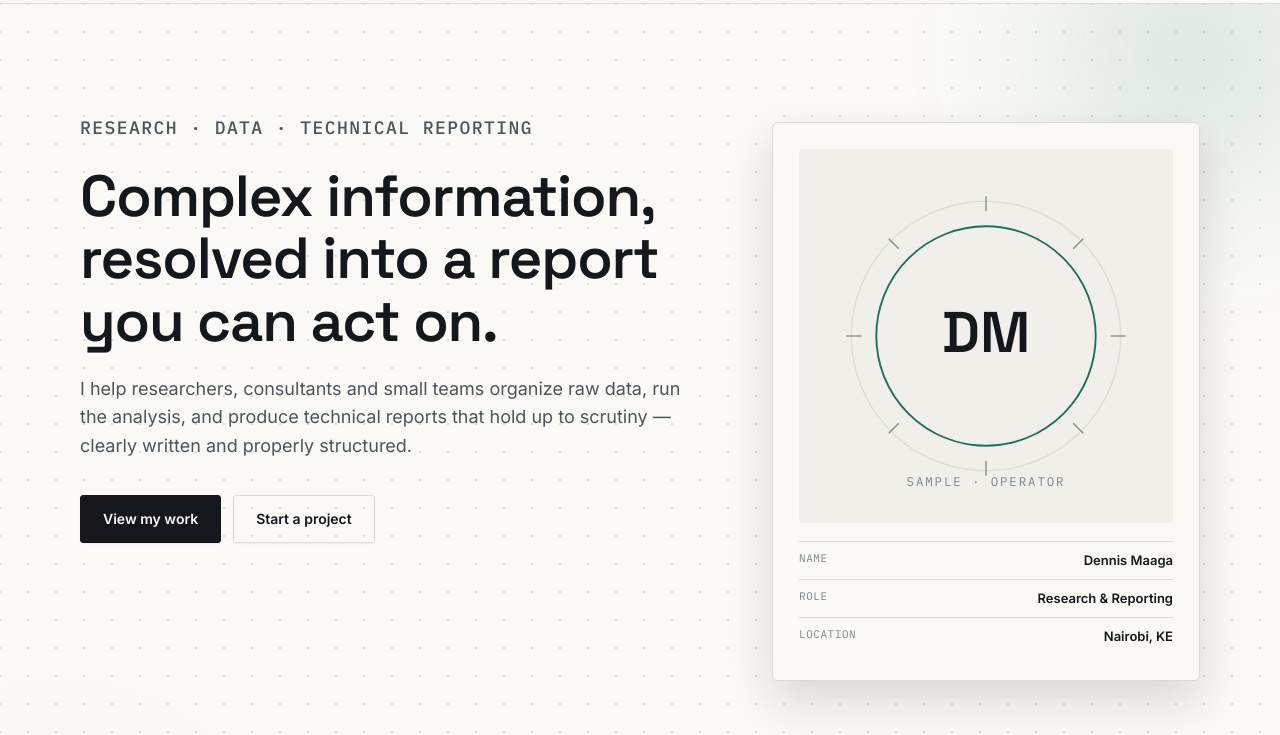
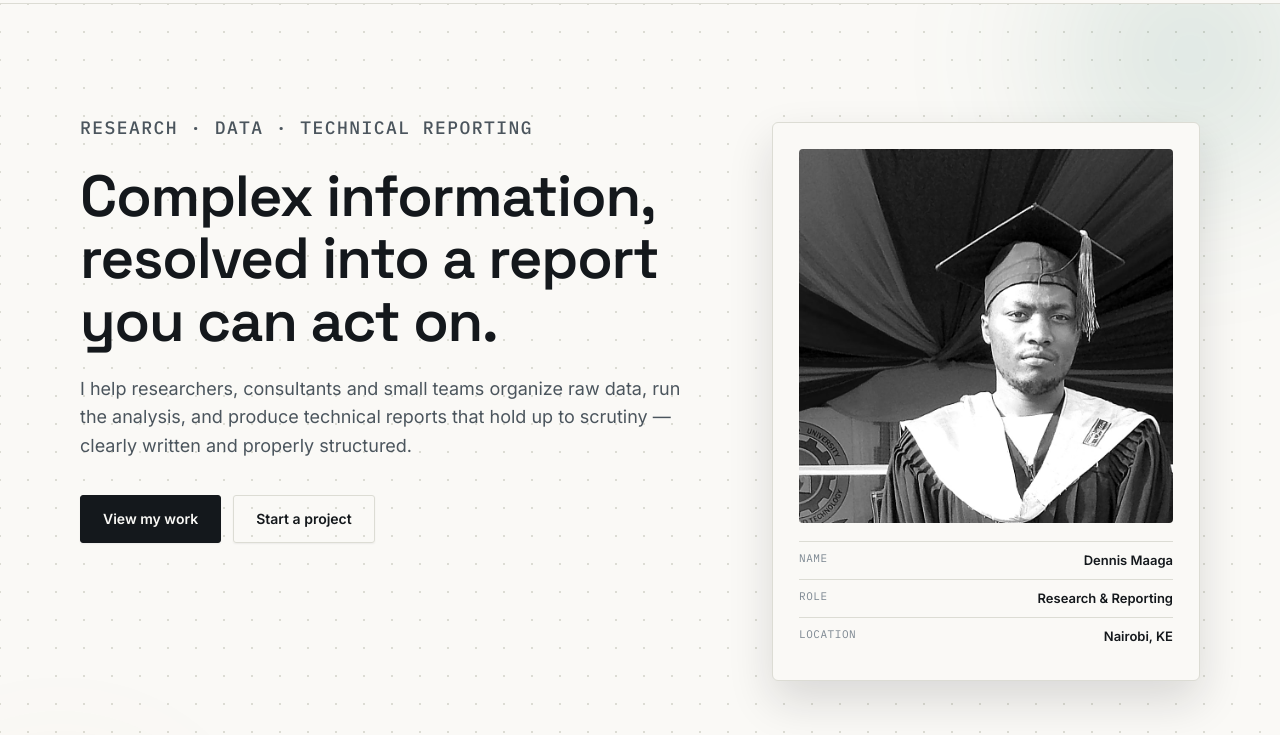
Before and after one commit to maayadennis/dennismaaya, a plain HTML site: page index.html in a window 1280 px wide. Shown: the part 65-800 px from the top of the page. Drawn offline with Linux system fonts and the light colour scheme.

Commit message:
Add files via upload

```diff
--- a/index.html
+++ b/index.html
@@ -67,26 +67,7 @@
 
                 <div class="profile-card">
                     <div class="profile-photo">
-                        <!-- Placeholder graphic — swap this <svg> block for
-                             <img src="your-photo.jpg" alt="Dennis Maaga"> once a real photo is ready -->
-                        <svg viewBox="0 0 300 300" role="img" aria-label="Dennis Maaga" class="avatar-placeholder">
-                            <title>Dennis Maaga</title>
-                            <rect x="0" y="0" width="300" height="300" fill="var(--panel)"/>
-                            <circle cx="150" cy="150" r="108" fill="none" stroke="var(--line)" stroke-width="1"/>
-                            <circle cx="150" cy="150" r="88" fill="none" stroke="var(--accent)" stroke-width="1.5"/>
-                            <g stroke="var(--muted)" stroke-width="1">
-                                <line x1="150" y1="38" x2="150" y2="50"/>
-                                <line x1="150" y1="250" x2="150" y2="262"/>
-                                <line x1="38" y1="150" x2="50" y2="150"/>
-                                <line x1="250" y1="150" x2="262" y2="150"/>
-                                <line x1="72" y1="72" x2="80" y2="80"/>
-                                <line x1="228" y1="72" x2="220" y2="80"/>
-                                <line x1="72" y1="228" x2="80" y2="220"/>
-                                <line x1="228" y1="228" x2="220" y2="220"/>
-                            </g>
-                            <text x="150" y="163" text-anchor="middle" font-family="Space Grotesk, sans-serif" font-weight="600" font-size="46" fill="var(--ink)">DM</text>
-                            <text x="150" y="270" text-anchor="middle" font-family="IBM Plex Mono, monospace" font-size="10" letter-spacing="1.5" fill="var(--muted)">SAMPLE · OPERATOR</text>
-                        </svg>
+                        <img src="dennis-photo-grad.jpg" alt="Dennis Maaga">
                     </div>
                     <div class="profile-card-row">
                         <span>Name</span>
```
